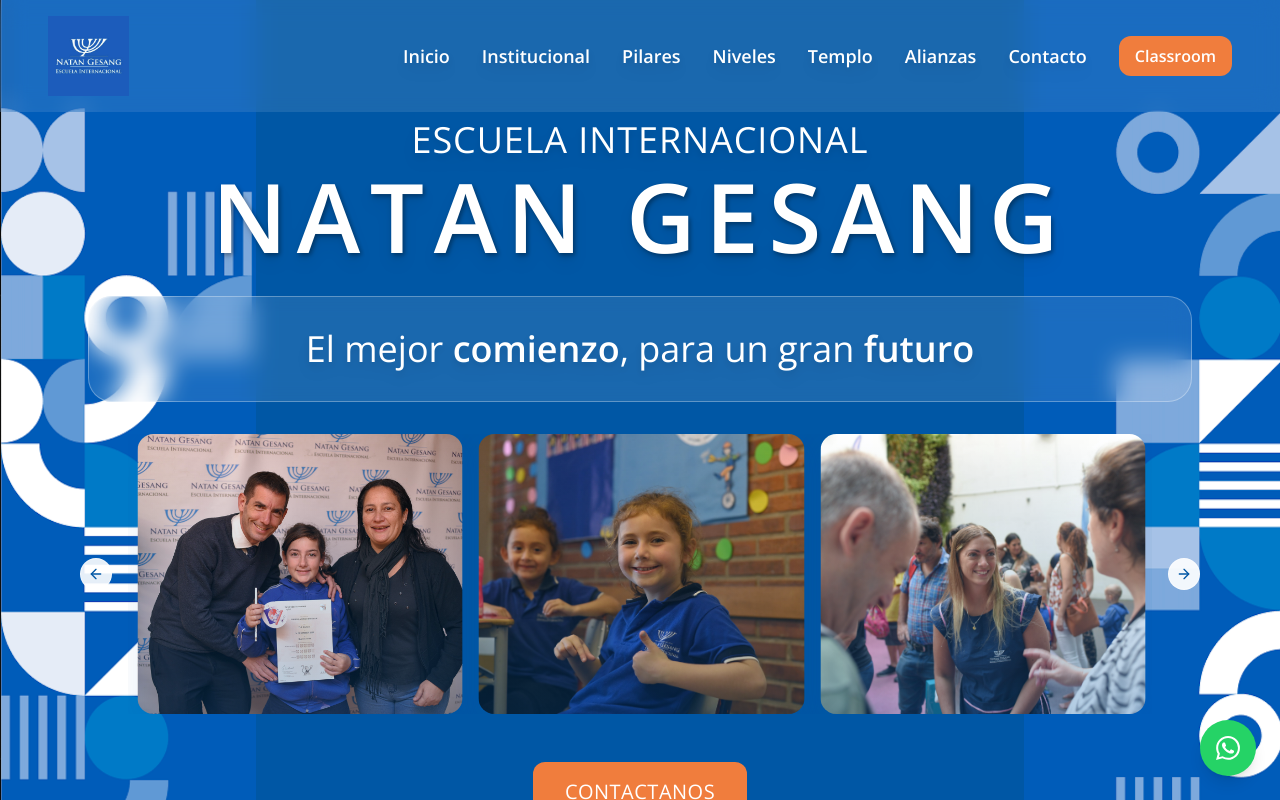
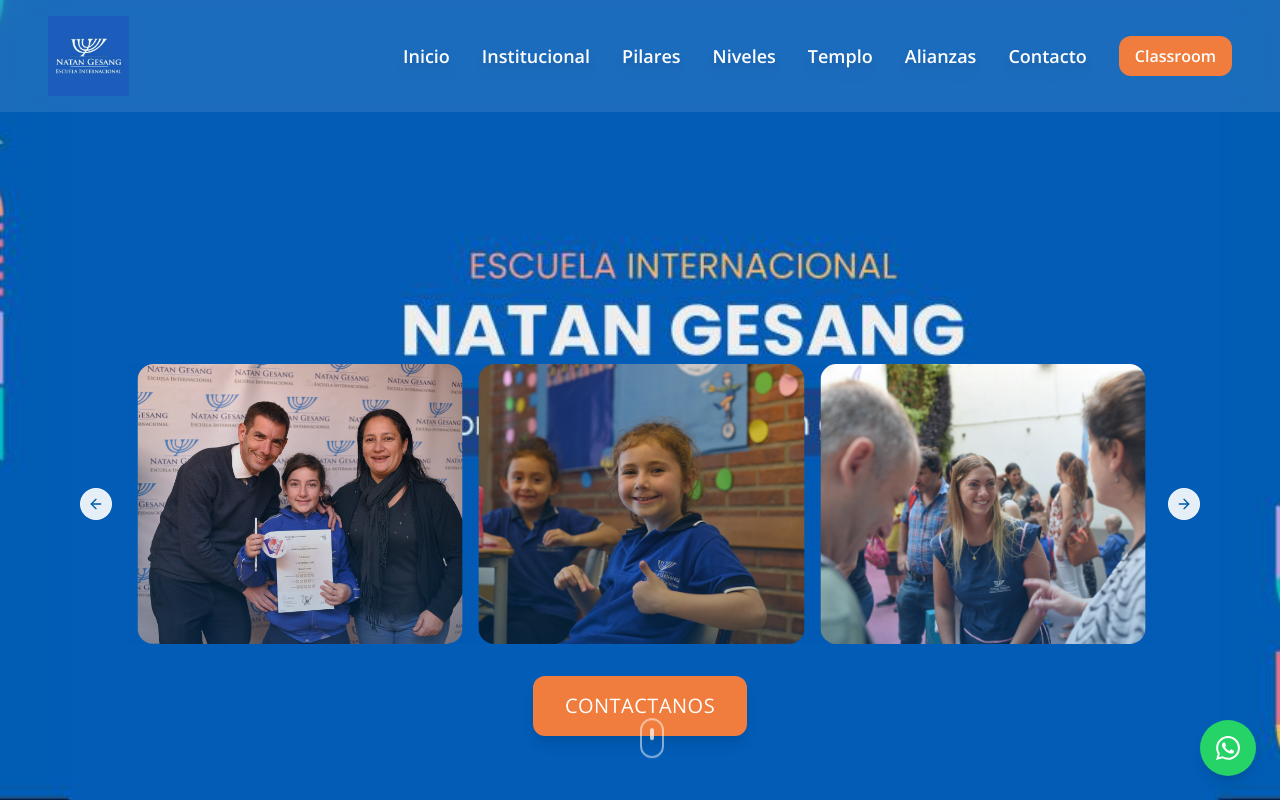
Before and after one commit to natangesang/natan-gesang-web, a React (Vite) app: page / in a window 1280 px wide. Shown: the top 800 px of the page. Built offline with nearby package versions, Linux system fonts and the light colour scheme.

Commit message:
Refactor: Hero section redesign
Updated the Hero section to use the provided background image, moved the carousel and contact button to the bottom, and removed the original text.

```diff
--- a/src/components/Hero.tsx
+++ b/src/components/Hero.tsx
@@ -27,61 +27,25 @@ const Hero = () => {
   return (
     <section
       id="inicio"
-      className="relative min-h-screen flex items-center justify-center overflow-hidden bg-natan-blue"
+      className="relative min-h-screen flex flex-col justify-end overflow-hidden"
+      style={{
+        backgroundImage: `url('/lovable-uploads/248e0c9c-2226-4098-934c-1a16efa38f1d.png')`,
+        backgroundSize: 'cover',
+        backgroundPosition: 'center',
+        backgroundRepeat: 'no-repeat'
+      }}
     >
-      {/* Marco lateral izquierdo */}
-      <div
-        className="absolute left-0 top-0 h-full w-32 md:w-48 lg:w-64 z-0"
-        style={{
-          backgroundImage: `url('/lovable-uploads/2b26748b-aa73-46e9-b676-ea998e84e233.png')`,
-          backgroundSize: 'cover',
-          backgroundPosition: 'center',
-          backgroundRepeat: 'no-repeat'
-        }}
-      />
-
-      {/* Marco lateral derecho */}
-      <div
-        className="absolute right-0 top-0 h-full w-32 md:w-48 lg:w-64 z-0"
-        style={{
-          backgroundImage: `url('/lovable-uploads/7a597d69-2926-4745-bd07-4eca1687e681.png')`,
-          backgroundSize: 'cover',
-          backgroundPosition: 'center',
-          backgroundRepeat: 'no-repeat'
-        }}
-      />
-
-      <div ref={heroRef} className="container-section text-center text-white relative z-10 opacity-0 translate-y-10 transition-all duration-1000">
-        <div className="max-w-6xl mx-auto px-[24px] py-[24px]">
-          <h1 className="mb-8 drop-shadow-lg">
-            <span className="block text-4xl md:text-5xl font-light tracking-wide text-white lg:text-4xl uppercase">
-              ESCUELA INTERNACIONAL
-            </span>
-            <span
-              style={{
-                textShadow: '2px 2px 4px rgba(0,0,0,0.3)',
-                letterSpacing: '0.1em'
-              }}
-              className="block text-5xl md:text-6xl font-bold tracking-wider mt-2 text-white lg:text-8xl uppercase"
-            >
-              NATAN GESANG
-            </span>
-          </h1>
-
-          {/* Mensaje destacado principal */}
-          <div className="mb-8 p-8 bg-white/10 backdrop-blur-md rounded-3xl border border-white/30">
-            <p className="text-3xl md:text-4xl font-light leading-relaxed text-white drop-shadow-lg">
-              El mejor <span className="font-bold text-white">comienzo</span>, para un gran <span className="font-bold text-white">futuro</span>
-            </p>
-          </div>
-
+      {/* Contenido inferior: Carrusel y botón */}
+      <div ref={heroRef} className="relative z-10 opacity-0 translate-y-10 transition-all duration-1000 pb-16">
+        <div className="max-w-6xl mx-auto px-6">
           {/* Carrusel de fotos */}
-          <div className="mb-12">
+          <div className="mb-8">
             <HeroCarousel />
           </div>
 
+          {/* Botón de contacto */}
           <div className="flex justify-center">
-            <a href="#contacto" className="btn-primary bg-natan-orange hover:bg-natan-orange/90 text-xl px-8 py-4 uppercase font-light tracking-wide">
+            <a href="#contacto" className="btn-primary bg-natan-orange hover:bg-natan-orange/90 text-xl px-8 py-4 uppercase font-light tracking-wide text-white rounded-lg shadow-lg">
               Contactanos
             </a>
           </div>
```
Also changed, not shown: public/lovable-uploads/248e0c9c-2226-4098-934c-1a16efa38f1d.png (added).
